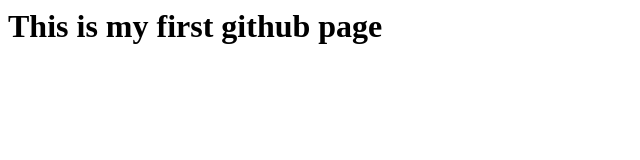
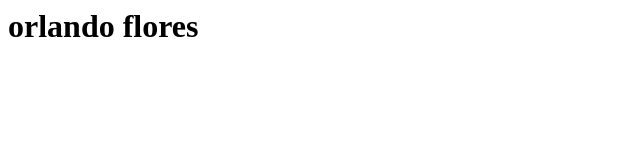
Before and after one commit to orlandof347/wildseeddoro.github.io, a plain HTML site: page index.html in a window 1280 px wide. Shown: the whole page, without its empty margins (0-640 px from the left). Drawn offline with Linux system fonts and the light colour scheme.

Commit message:
Update index.html

```diff
--- a/index.html
+++ b/index.html
@@ -1,10 +1,10 @@
 <html>
 
-  <title>First website</title>
+  <title>Hello Github</title>
 
    <body>
 
-    <h1>This is my first github page</h1>
+    <h1>orlando flores</h1>
 
   </body>
 </html>
```
